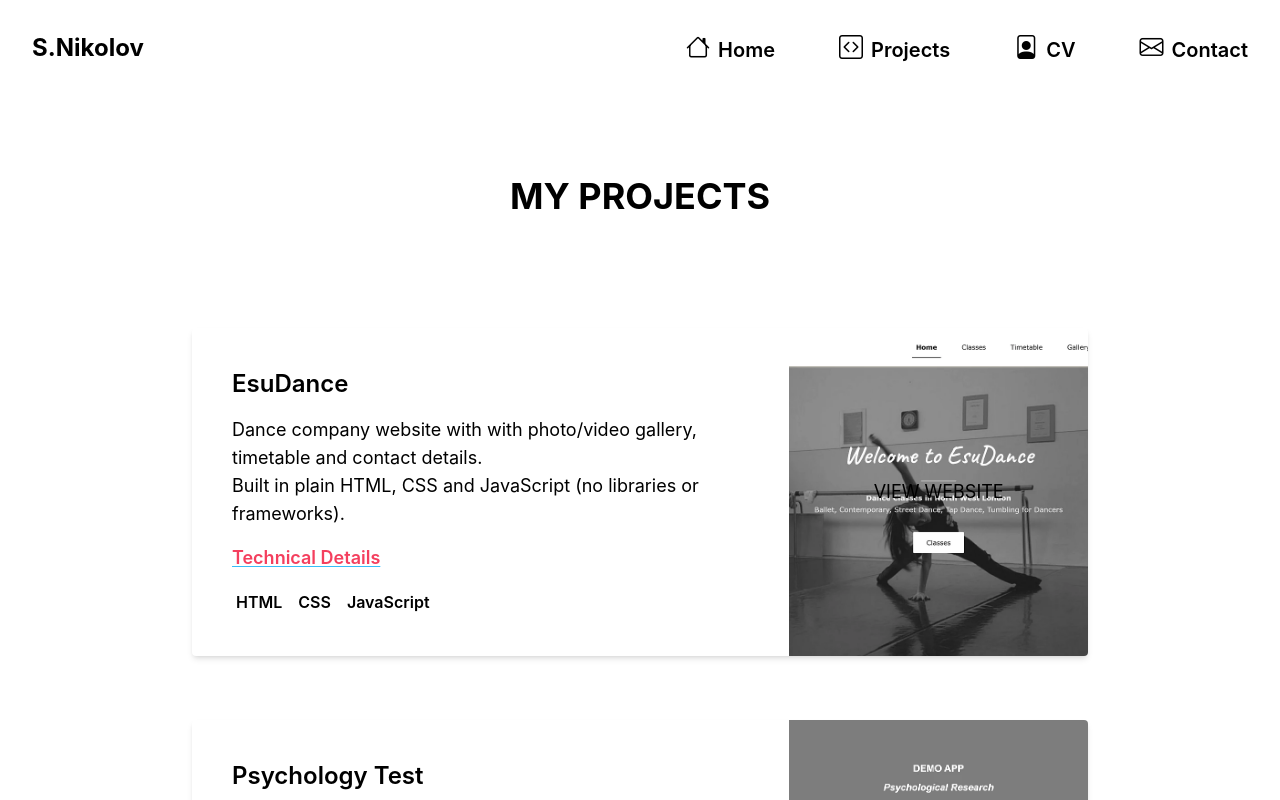
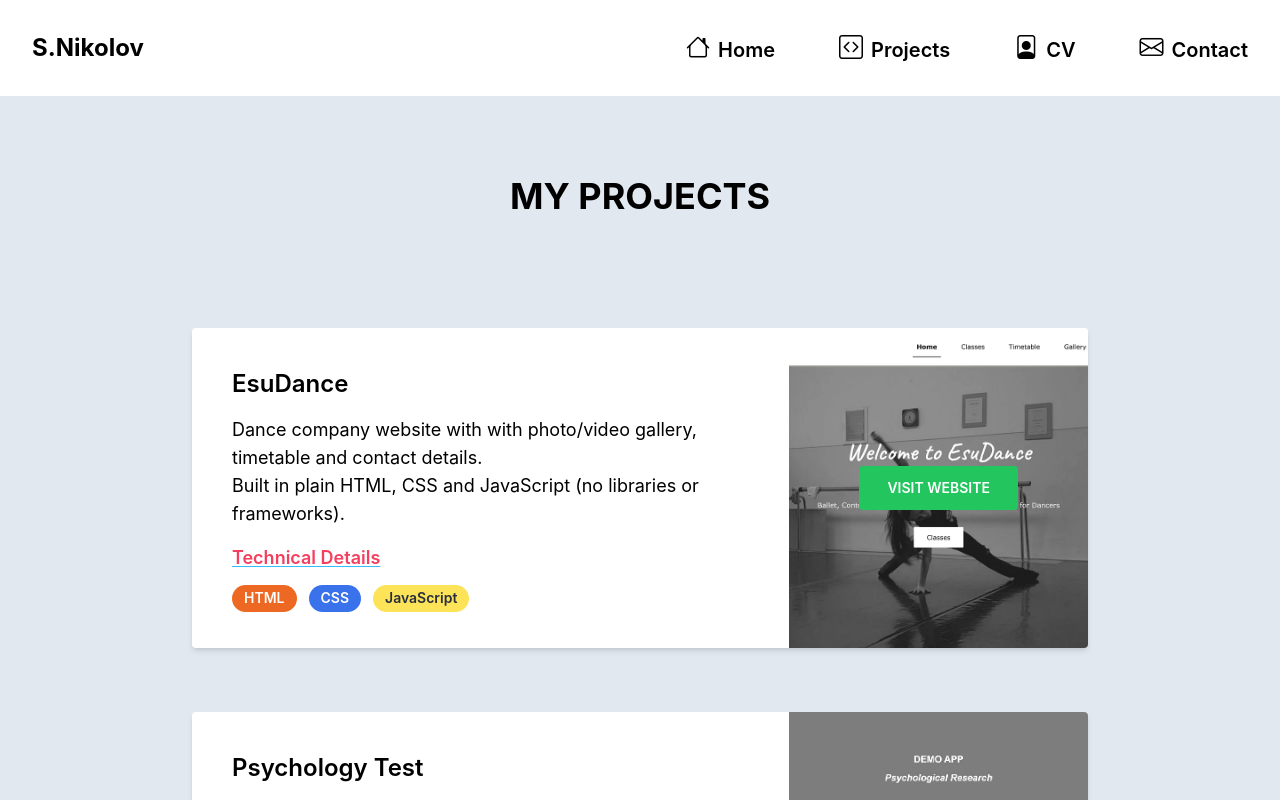
Before and after one commit to stanimir93/portfolio-old-draft, a React (Create React App) app: page /projects in a window 1280 px wide. Shown: the top 800 px of the page. Built offline with nearby package versions, Linux system fonts and the light colour scheme.

Commit message:
Badges, Image Button, BG Color

```diff
--- a/src/components/Badge/Badge.js
+++ b/src/components/Badge/Badge.js
@@ -2,22 +2,32 @@ import './badge.css';
 
 export default function Badge(props) {
     const tools = {
-        javascript: ['#FDE047', ''],
-        react: ['#222;', '#00d8ff'],
+        javascript: ['#FDE047', '#111827'],
+        react: ['#222', '#00d8ff'],
         node: ['#90c53f', '#46483d'],
-        express: ['', ''],
+        express: ['#F8FAFC', '#1C1917'],
         html: ['#EA580C', '#fff'],
         css: ['#2563EB', '#fff'],
-        sql: ['', ''],
-        sequelize: ['', ''],
+        sql: [null, null],
+        sequelize: ['#F8FAFC', '#0284C7'],
         bootstrap: ['#9333EA', '#fff'],
-        tailwind: ['#7DD3FC', ''],
+        tailwind: ['#7DD3FC', null],
+        sqlite: ['#F8FAFC', '#0C4A6E'],
     };
 
-    const item = props.title.toLowerCase();
+    const item = props.tool.toLowerCase();
 
-    const background = tools[item][0];
-    const text = tools[item][1];
+    const background = tools[item]?.[0] || '#D1D5DB';
+    const text = tools[item]?.[1] || '#334155';
+    // const border =
 
-    return <span>{props.title}</span>;
+    return (
+        <span
+            className='px-3 pt-1 pb-1.5 mr-3 rounded-full opacity-90'
+            key={Date.now() + props.tool}
+            style={{ backgroundColor: background, color: text }}
+        >
+            {props.tool}
+        </span>
+    );
 }
--- a/src/components/Project/Project.js
+++ b/src/components/Project/Project.js
@@ -1,4 +1,5 @@
 import './project.css';
+import Badge from '../Badge/Badge';
 
 export default function Project(props) {
     const title = props.project.title;
@@ -39,11 +40,12 @@ export default function Project(props) {
                 </details>
 
                 {/* Badges */}
-                <div className='mt-4 font-semibold' key={`c${Date.now()}`}>
+                <div className='text-sm mt-4 font-semibold' key={`c${Date.now()}`}>
                     {tools.map(tool => (
-                        <span className='mr-2 p-1 text-base' key={tool.slice(0, 12)}>
-                            {tool}
-                        </span>
+                        // <span className='mr-2 p-1 text-base' key={tool.slice(0, 12)}>
+                        //     {tool}
+                        // </span>
+                        <Badge key={`${title}${tool}`} tool={tool} />
                     ))}
                 </div>
             </div>
@@ -53,8 +55,13 @@ export default function Project(props) {
                 style={{ backgroundImage: `url("images/${image}")` }}
             >
                 <div className='absolute top-0 bottom-0 left-0 right-0 flex justify-center items-center'>
-                    <a className='p-3 rounded' href={`https://${url}`} target='_blank' rel='noreferrer'>
-                        VIEW WEBSITE
+                    <a
+                        className='p-3 bg-green-500 text-white rounded px-7 py-3 text-sm font-semibold'
+                        href={`https://${url}`}
+                        target='_blank'
+                        rel='noreferrer'
+                    >
+                        VISIT WEBSITE
                     </a>
                 </div>
             </div>
--- a/src/index.css
+++ b/src/index.css
@@ -23,6 +23,7 @@ main {
     flex-direction: column;
     align-items: center;
     width: 100vw;
+    background-color: #e2e8f0;
 }
 
 code {
```
